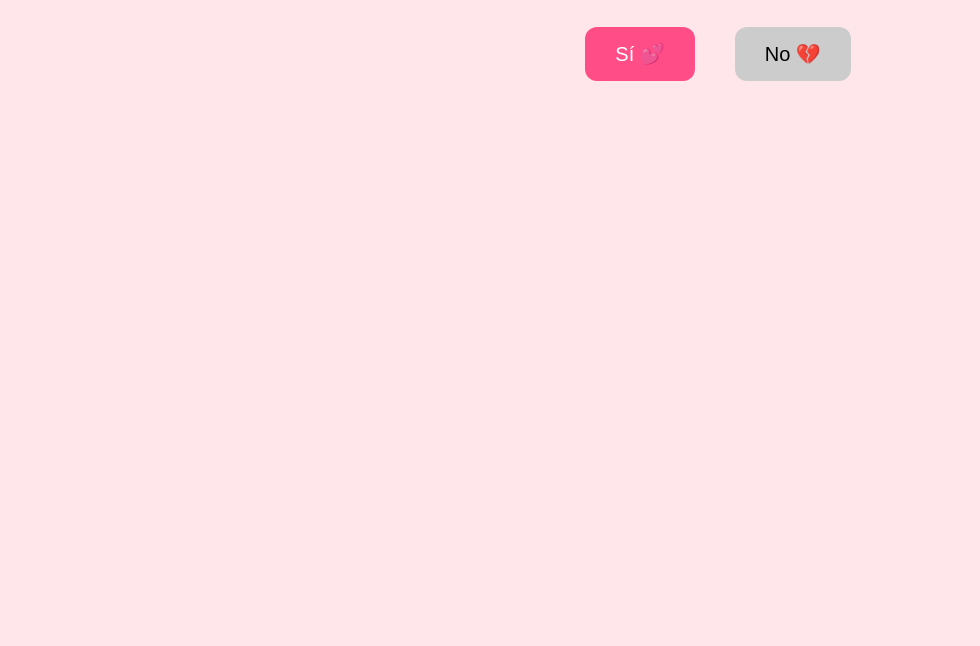
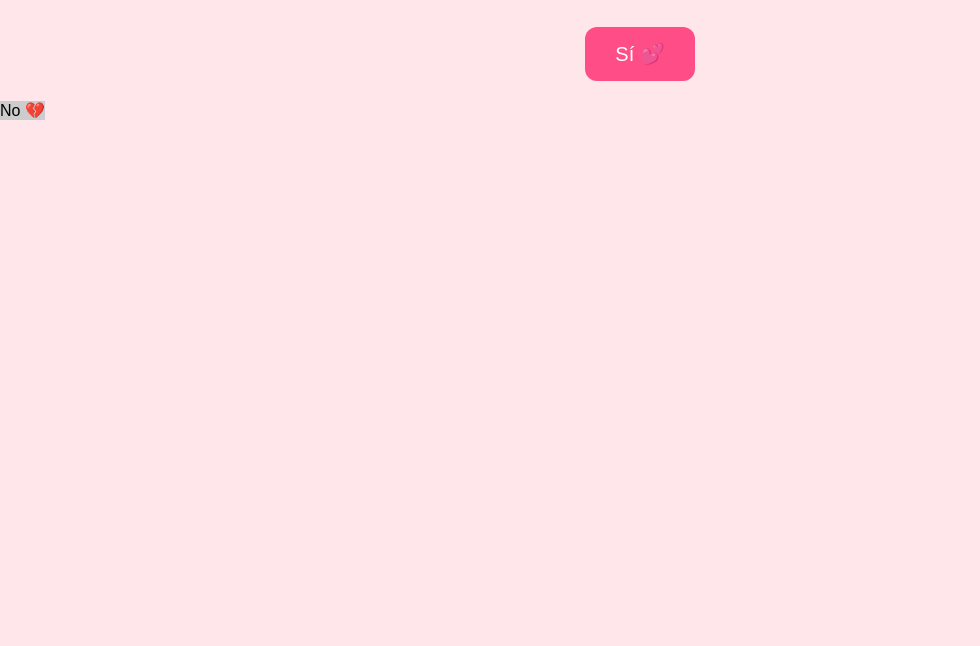
Before and after one commit to OscarEsc13/sanvalentin, a plain HTML site: page index.html in a window 1280 px wide. Shown: the part 154-800 px from the top of the page, without its empty margins (0-980 px from the left). Drawn offline with Linux system fonts and the light colour scheme.

Commit message:
Update index.html

```diff
--- a/index.html
+++ b/index.html
@@ -46,7 +46,7 @@
   <h1>💖 ¿Quieres ser mi San Valentín? 💖</h1>
 
   <button id="yes" onclick="acepto()">Sí 💕</button>
-  <button id="no">No 💔</button>
+  <div id="no">No 💔</div>
 
  <script>
   const noBtn = document.getElementById("no");
```
